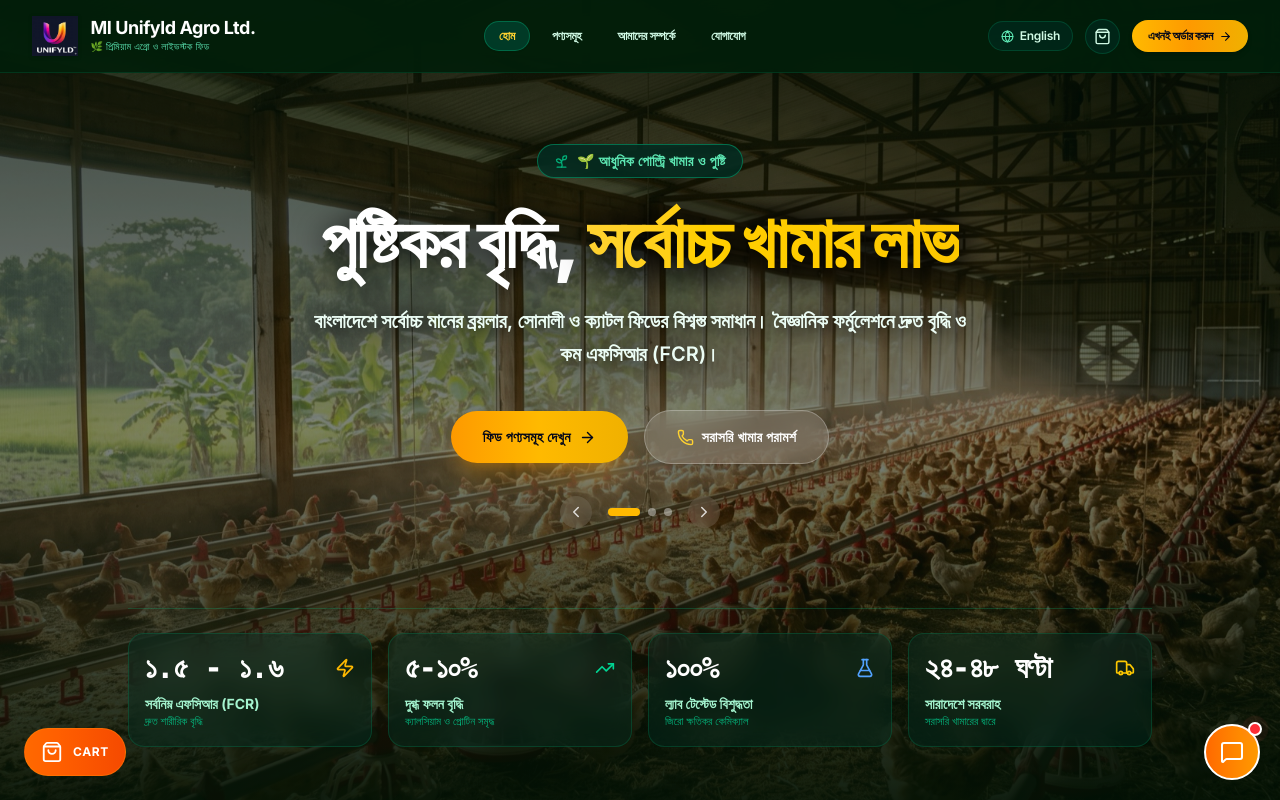
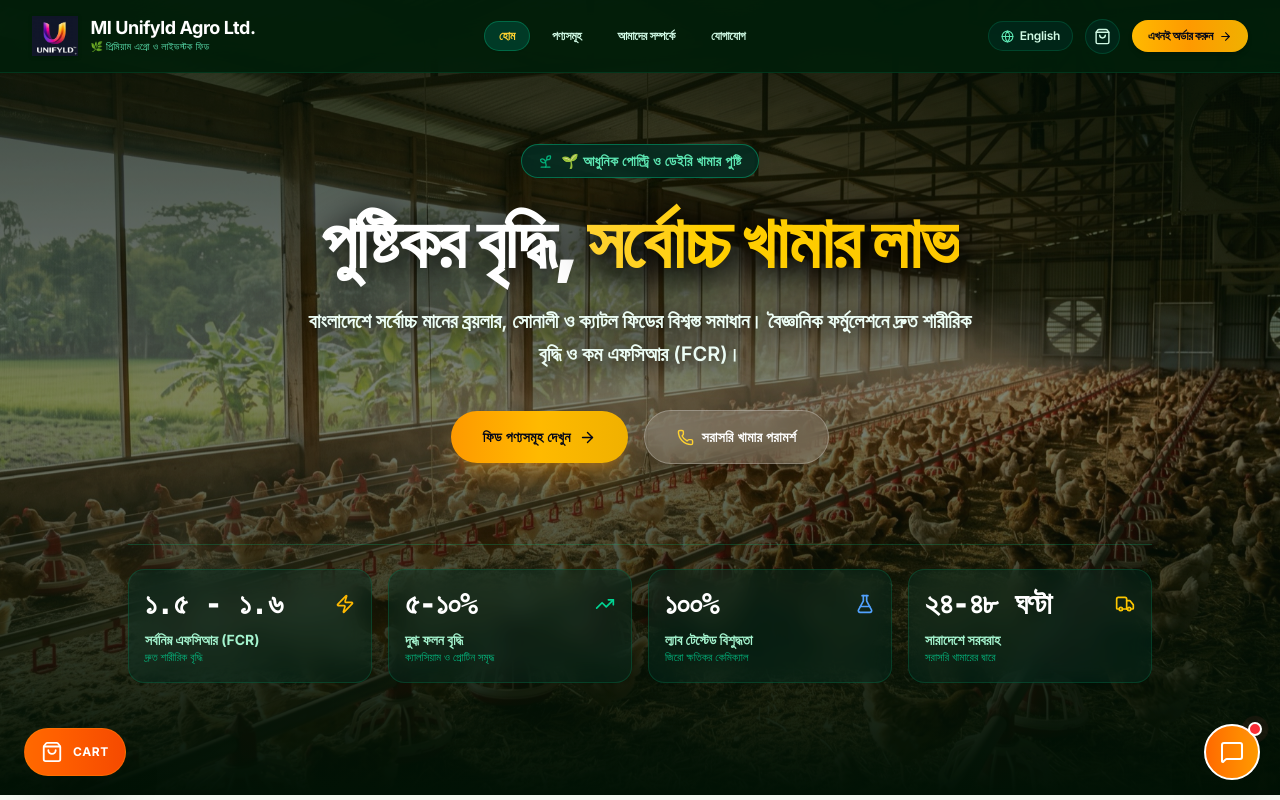
Before and after one commit to mejbaurbahar/MI-Agro, a React (Vite) app: page / in a window 1280 px wide. Shown: the top 800 px of the page. Built offline with nearby package versions, Linux system fonts and the light colour scheme.

Commit message:
feat: make Gemini-generated authentic agro farm BG image permanent hero stage

```diff
--- a/src/pages/Home.tsx
+++ b/src/pages/Home.tsx
@@ -1,7 +1,6 @@
-import { useState, useEffect } from 'react';
 import { Link, useNavigate } from 'react-router-dom';
 import { Helmet } from 'react-helmet-async';
-import { motion, AnimatePresence } from 'motion/react';
+import { motion } from 'motion/react';
 import {
   ArrowRight,
   Zap,
@@ -16,8 +15,6 @@ import {
   MessageSquare,
   ShoppingBag,
   Sparkles,
-  ChevronLeft,
-  ChevronRight,
   Sprout,
   Award,
   Truck,
@@ -28,54 +25,10 @@ import { useCart } from '../context/CartContext';
 import { products, getProductImage } from '../data/products';
 import { trackMetaViewContent } from '../utils/metaPixel';
 
-const heroSlides = [
-  {
-    image: '/hero-farm.jpg',
-    tag: { bn: '🌱 আধুনিক পোল্ট্রি খামার ও পুষ্টি', en: '🌱 Modern Poultry Farm & Nutrition' },
-    titlePrefix: { bn: 'পুষ্টিকর বৃদ্ধি, ', en: 'Nourishing Growth, ' },
-    titleAccent: { bn: 'সর্বোচ্চ খামার লাভ', en: 'Maximizing Farm Profit' },
-    desc: {
-      bn: 'বাংলাদেশে সর্বোচ্চ মানের ব্রয়লার, সোনালী ও ক্যাটল ফিডের বিশ্বস্ত সমাধান। বৈজ্ঞানিক ফর্মুলেশনে দ্রুত বৃদ্ধি ও কম এফসিআর (FCR)।',
-      en: 'Premium poultry, sonali, and cattle feed solutions engineered for low FCR, faster weight gain, and maximum farm profitability.'
-    }
-  },
-  {
-    image: '/hero-cattle.jpg',
-    tag: { bn: '🐄 ডেইরি ক্যাটল ও খামার পুষ্টি', en: '🐄 Dairy Cattle & Livestock Nutrition' },
-    titlePrefix: { bn: 'সুস্থ গবাদি পশু, ', en: 'Healthy Cattle, ' },
-    titleAccent: { bn: 'অধিক দুধ ও মাংস উৎপাদন', en: 'Higher Milk & Beef Yield' },
-    desc: {
-      bn: 'দুগ্ধবতী গাভী ও ষাঁড় মোটাতাজাকরণে শতভাগ সুষম ক্যালসিয়াম, ভিটামিন ও প্রোটিন সমৃদ্ধ ক্যাটল ফিড।',
-      en: 'Scientifically balanced feed with calcium, vitamins, and bypass proteins for maximum milk yield and healthy cattle fattening.'
-    }
-  },
-  {
-    image: '/hero-harvest.jpg',
-    tag: { bn: '🌾 টেকসই কৃষি ও খাঁটি খাদ্য', en: '🌾 Sustainable Agriculture & Pure Foods' },
-    titlePrefix: { bn: 'খামারি থেকে পরিবার, ', en: 'From Farm to Family, ' },
-    titleAccent: { bn: 'নিরাপদ পুষ্টির নিশ্চয়তা', en: 'Guaranteed Safe Nutrition' },
-    desc: {
-      bn: 'আন্তর্জাতিক মানদণ্ডে পরীক্ষিত ফিড এবং পাহাড়ি বাগানের প্রিমিয়াম চা ও শতভাগ হাইজেনিক খাদ্যপণ্য।',
-      en: 'Lab-tested feeds along with authentic organic hill tea and premium hygienic consumer food staples.'
-    }
-  }
-];
-
 export default function Home() {
   const { t, language } = useLanguage();
   const { addToCart, formatPrice } = useCart();
   const navigate = useNavigate();
-  const [currentSlide, setCurrentSlide] = useState(0);
-
-  useEffect(() => {
-    const timer = setInterval(() => {
-      setCurrentSlide((prev) => (prev + 1) % heroSlides.length);
-    }, 7000);
-    return () => clearInterval(timer);
-  }, []);
-
-  const nextSlide = () => setCurrentSlide((prev) => (prev + 1) % heroSlides.length);
-  const prevSlide = () => setCurrentSlide((prev) => (prev - 1 + heroSlides.length) % heroSlides.length);
 
   return (
     <div className="bg-[#fcfdfa] text-slate-900 overflow-hidden">
@@ -84,27 +37,15 @@ export default function Home() {
         <meta name="description" content={t('seo.home.desc')} />
       </Helmet>
 
-      {/* Hero Section — Real Agro Farm Visual Stage */}
+      {/* Hero Section — Real Agro Farm Visual Stage (Gemini generated authentic poultry barn, zero products, zero text) */}
       <section className="relative min-h-[85vh] lg:min-h-[90vh] flex items-center justify-center overflow-hidden">
-        {/* Farm Background Slides with Smooth Fade */}
-        <div className="absolute inset-0 z-0">
-          <AnimatePresence mode="wait">
-            <motion.div
-              key={currentSlide}
-              initial={{ opacity: 0, scale: 1.05 }}
-              animate={{ opacity: 1, scale: 1 }}
-              exit={{ opacity: 0 }}
-              transition={{ duration: 1.2, ease: 'easeOut' }}
-              className="absolute inset-0"
-            >
-              <img
-                src={heroSlides[currentSlide].image}
-                className="w-full h-full object-cover object-center"
-                alt="Real Agro Farm Scene"
-                referrerPolicy="no-referrer"
-              />
-            </motion.div>
-          </AnimatePresence>
+        {/* Background Image: Pure authentic commercial agro farm scene */}
+        <div className="absolute inset-0 z-0 overflow-hidden">
+          <img
+            src="/hero-farm.jpg"
+            className="w-full h-full object-cover object-center scale-100"
+            alt="MI Unifyld Agro Farm"
+          />
 
           {/* Authentic Agrarian Overlays: Light enough so the real farm, chickens & barn are crisp, with smooth edge vignetting */}
           <div className="absolute inset-0 bg-gradient-to-b from-[#021807]/75 via-[#021807]/35 to-[#021807] z-10" />
@@ -114,29 +55,31 @@ export default function Home() {
         {/* Hero Content */}
         <div className="max-w-7xl mx-auto px-4 sm:px-6 lg:px-8 relative z-20 w-full text-center pt-28 pb-20 md:pt-36 md:pb-28">
           <motion.div
-            key={currentSlide}
             initial={{ opacity: 0, y: 20 }}
             animate={{ opacity: 1, y: 0 }}
-            transition={{ duration: 0.6 }}
+            transition={{ duration: 0.8 }}
             className="max-w-4xl mx-auto"
           >
             {/* Agro Farm Eyebrow Badge */}
             <div className="inline-flex items-center gap-2 px-4 py-1.5 rounded-full bg-emerald-950/80 border border-emerald-400/40 text-emerald-300 text-xs sm:text-sm font-semibold tracking-wide mb-6 backdrop-blur-md shadow-2xl">
               <Sprout size={15} className="text-emerald-400 animate-pulse" />
-              <span>{heroSlides[currentSlide].tag[language]}</span>
+              <span>{language === 'bn' ? '🌱 আধুনিক পোল্ট্রি ও ডেইরি খামার পুষ্টি' : '🌱 Modern Poultry & Dairy Farm Nutrition'}</span>
             </div>
 
             {/* Farm Power Headline */}
             <h1 className="text-4xl sm:text-6xl lg:text-7xl font-black text-white tracking-tight leading-[1.1] mb-6 drop-shadow-[0_4px_16px_rgba(0,0,0,0.9)]">
-              {heroSlides[currentSlide].titlePrefix[language]}{' '}
+              {language === 'bn' ? 'পুষ্টিকর বৃদ্ধি, ' : 'Nourishing Growth, '}
               <span className="text-amber-400 bg-gradient-to-r from-amber-300 to-yellow-400 bg-clip-text text-transparent drop-shadow-[0_4px_20px_rgba(0,0,0,0.9)]">
-                {heroSlides[currentSlide].titleAccent[language]}
+                {language === 'bn' ? 'সর্বোচ্চ খামার লাভ' : 'Maximizing Farm Profit'}
               </span>
             </h1>
 
             {/* Subtitle */}
             <p className="text-base sm:text-xl text-emerald-50 max-w-2xl mx-auto mb-10 leading-relaxed font-semibold drop-shadow-[0_2px_10px_rgba(0,0,0,0.9)]">
-              {heroSlides[currentSlide].desc[language]}
+              {language === 'bn'
+                ? 'বাংলাদেশে সর্বোচ্চ মানের ব্রয়লার, সোনালী ও ক্যাটল ফিডের বিশ্বস্ত সমাধান। বৈজ্ঞানিক ফর্মুলেশনে দ্রুত শারীরিক বৃদ্ধি ও কম এফসিআর (FCR)।'
+                : 'Premium poultry, sonali, and cattle feed solutions engineered for low FCR, faster weight gain, and maximum farm profitability.'
+              }
             </p>
 
             {/* Agro Action Buttons */}
@@ -158,36 +101,6 @@ export default function Home() {
               </a>
             </div>
           </motion.div>
-
-          {/* Slide Navigation Dots & Arrows */}
-          <div className="mt-8 flex items-center justify-center gap-4">
-            <button
-              onClick={prevSlide}
-              aria-label="Previous farm slide"
-              className="w-8 h-8 rounded-full bg-white/10 hover:bg-white/20 text-white/80 hover:text-white flex items-center justify-center backdrop-blur-sm transition-colors"
-            >
-              <ChevronLeft size={18} />
-            </button>
-            <div className="flex gap-2">
-              {heroSlides.map((_, i) => (
-                <button
-                  key={i}
-                  onClick={() => setCurrentSlide(i)}
-                  aria-label={`Go to slide ${i + 1}`}
-                  className={`h-2 rounded-full transition-all duration-300 ${
-                    currentSlide === i ? 'w-8 bg-amber-400' : 'w-2 bg-white/40 hover:bg-white/60'
-                  }`}
-                />
-              ))}
-            </div>
-            <button
-              onClick={nextSlide}
-              aria-label="Next farm slide"
-              className="w-8 h-8 rounded-full bg-white/10 hover:bg-white/20 text-white/80 hover:text-white flex items-center justify-center backdrop-blur-sm transition-colors"
-            >
-              <ChevronRight size={18} />
-            </button>
-          </div>
 
           {/* Key Agro Metrics & Trust Bar */}
           <motion.div
```
